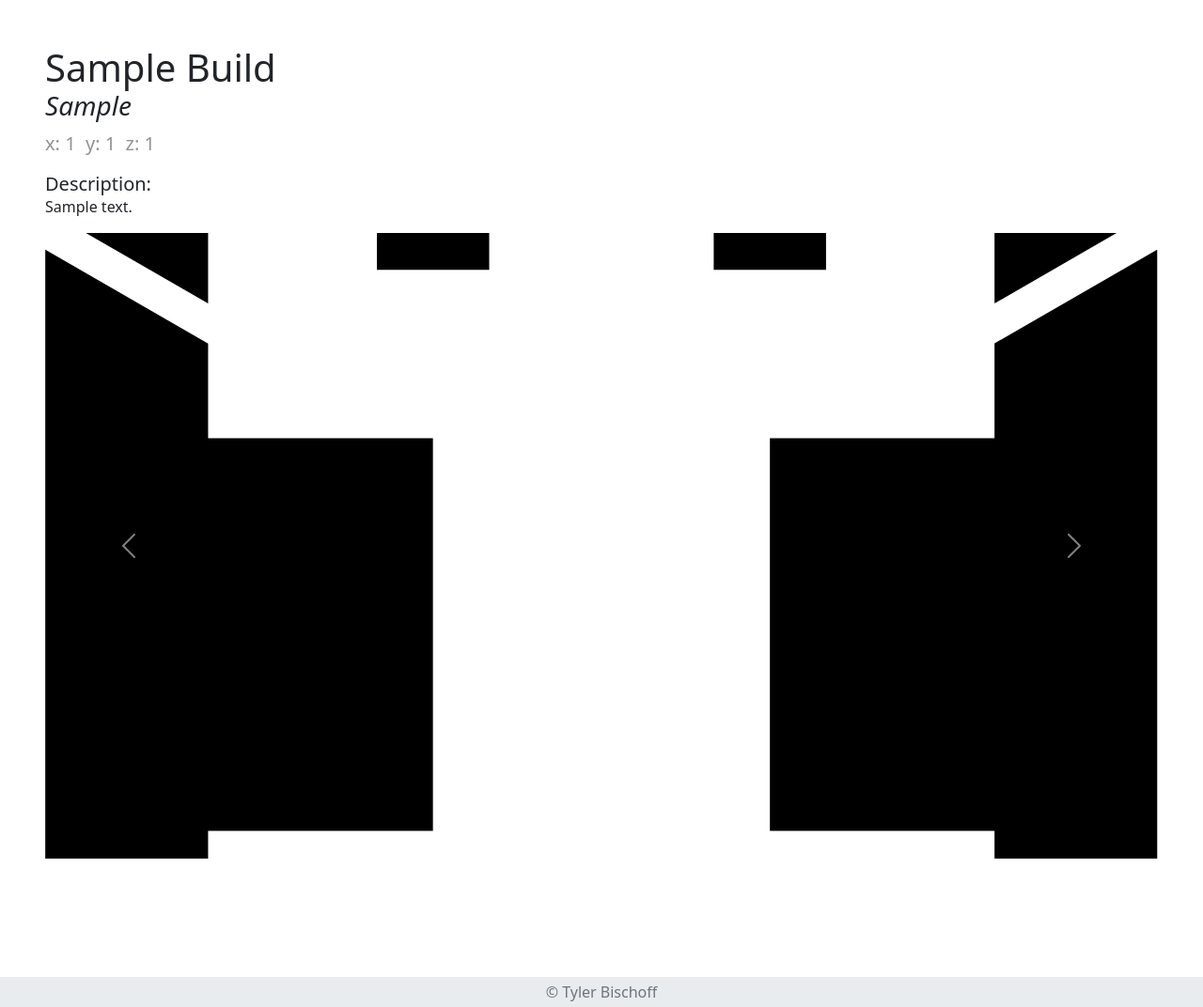
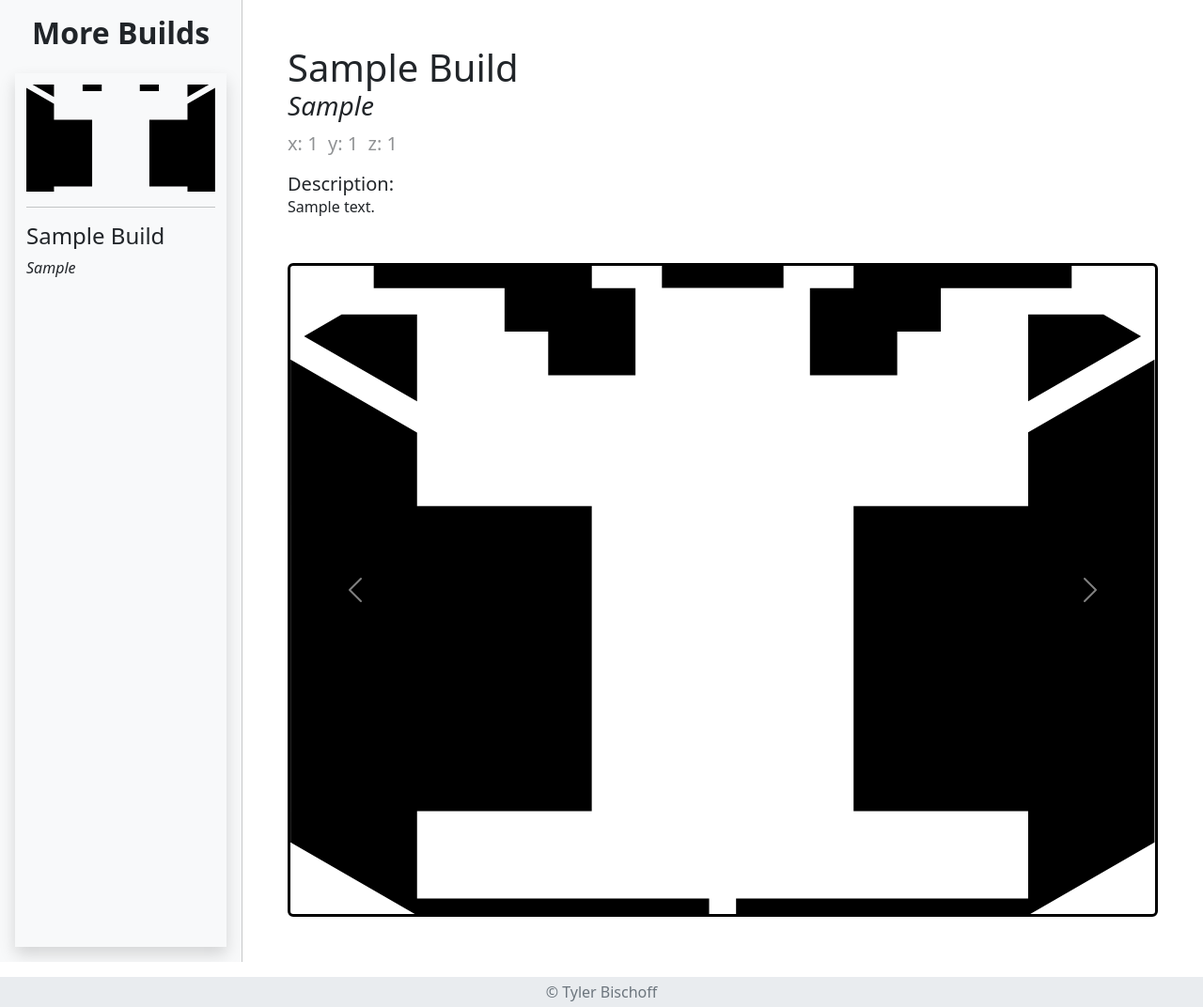
Before and after one commit to tylerb153/Resume-Website-Django, a Django app: template Minecraft-Cult-Website/showcase/templates/buildDetails.html in a window 1280 px wide. Shown: the part 80-1152 px from the top of the page at 94% size. Run offline with Django 5.2, Linux system fonts and the light colour scheme; the template is opened without the code that fills it: values that come from a table or form of the project are taken from there, others are empty; tables that the repository leaves empty hold one stand-in row (values such as "Sample post").

Commit message:
Build details page now contains a sidebar and is accessed through builds/(buildID)

```diff
--- a/Minecraft-Cult-Website/showcase/templates/buildDetails.html
+++ b/Minecraft-Cult-Website/showcase/templates/buildDetails.html
@@ -2,9 +2,27 @@
 {% load static %}
 
 {% block title %}{{ build.title }}{% endblock %}
-{% block head %}{% endblock%}
+{% block head %}
+    <link rel="stylesheet" href="{% static 'showcase.css' %}">
+{% endblock%}
 
 {% block content %}
+    <div class='d-flex h-100 mb-3'>
+        {% comment %} Other Builds {% endcomment %}
+        <div class="d-none d-lg-flex bg-body-tertiary p-3 sidebar" style="overflow-y: auto; height:100%;">
+            <div class="d-flex flex-column align-items-center w-100">
+                <h2 class="fw-bold">More Builds</h2>
+                {% for build in builds %}
+                <a href="{% url 'buildDetails' build.id %}" class="d-block shadow mt-3 build-container text-reset text-decoration-none w-100" style="padding:.75rem">
+                    <img src={% static 'images/LogoBW.svg' %} class="w-100 build-image">
+                    <hr>
+                    <h5 class="mt-2 fs-4 build-details text-capitalize">{{build.title}}</h5>
+                    <p class="mb-0 fst-italic build-details">{{build.creator}}</p>
+                </a>
+                {% endfor %}
+            </div>
+        </div>
+        <div class="vr d-none d-lg-block"></div>
         <div class="container-fluid p-lg-5 pt-5 mb-3" style="max-width: 1700px; overflow-y: auto; height: 100%">
             <h1 class="text-capitalize mb-0">{{ build.title }}</h1>
             <h3 class="fst-italic mb-0">{{ build.creator }}</h3>
@@ -15,7 +33,8 @@
             </div>
             <h5 class="mb-0 mt-3">Description:</h5>
             <p class="">{{ build.description }}</p>
-        <div class="ratio ratio-16x9">
+            {% comment %} Carousel {% endcomment %}
+            <div class="ratio ratio-4x3 mt-5 border border-black border-3 rounded">
                 <div id="buildImageCarousel" class="carousel slide" data-bs-ride="carousel" data-bs-interval="10000">
                     <div class="carousel-indicators">
                         <button type="button" data-bs-target="#buildImageCarousel" data-bs-slide-to="0" class="active" aria-current="true" aria-label="Slide 1"></button>
@@ -40,5 +59,6 @@
                 </div>
             </div>
         </div>
+    </div>
 
 {% endblock %}
--- a/Minecraft-Cult-Website/showcase/urls.py
+++ b/Minecraft-Cult-Website/showcase/urls.py
@@ -4,4 +4,6 @@ from . import views
 urlpatterns = [
     path("", views.showcase, name="showcase"),
     path("NewBuild", views.createBuild, name='createBuild'),
+    # TODO: Change this int:id to be a slug
+    path("<int:id>", views.buildDetails, name='buildDetails'),
 ]
```
Also changed, not shown: Minecraft-Cult-Website/showcase/templates/showcase.html (+6 -6 lines), Minecraft-Cult-Website/showcase/views.py (+19 -8 lines). Lines whose indentation alone changed are shown as unchanged.
